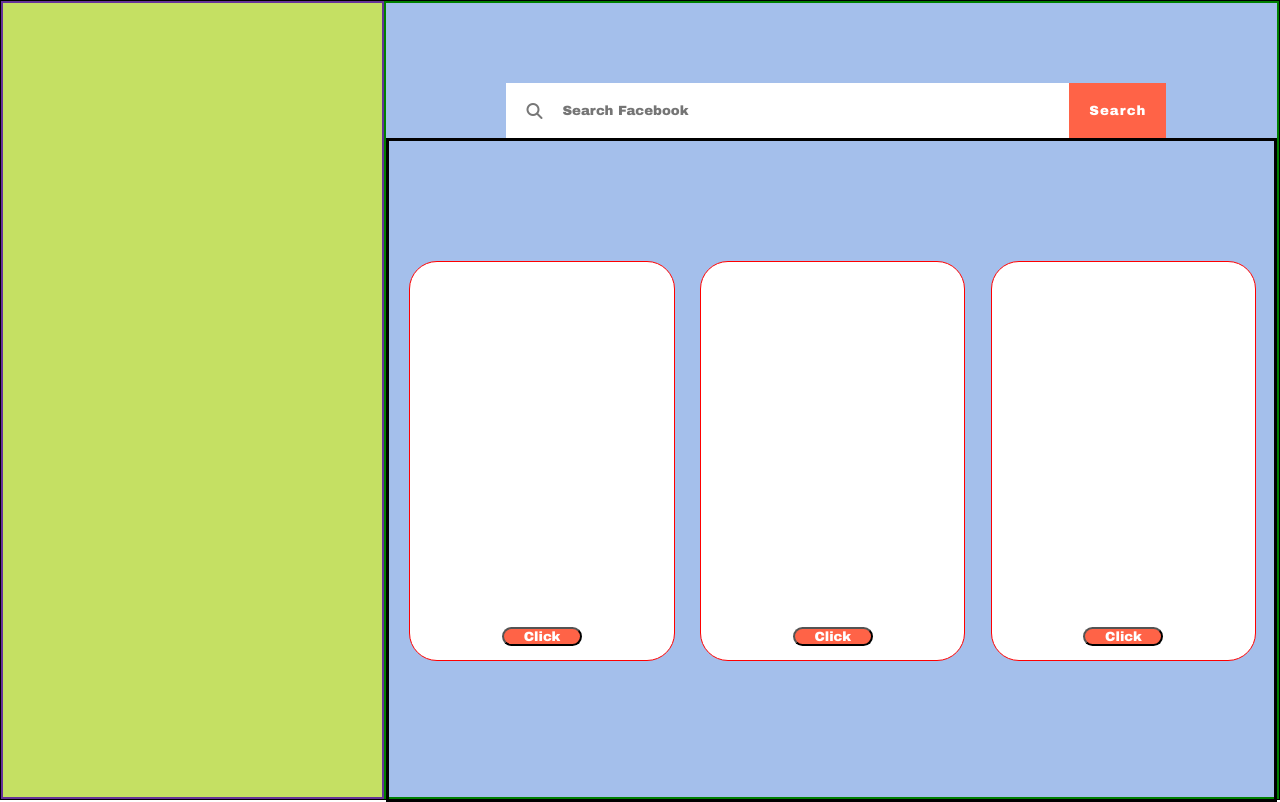
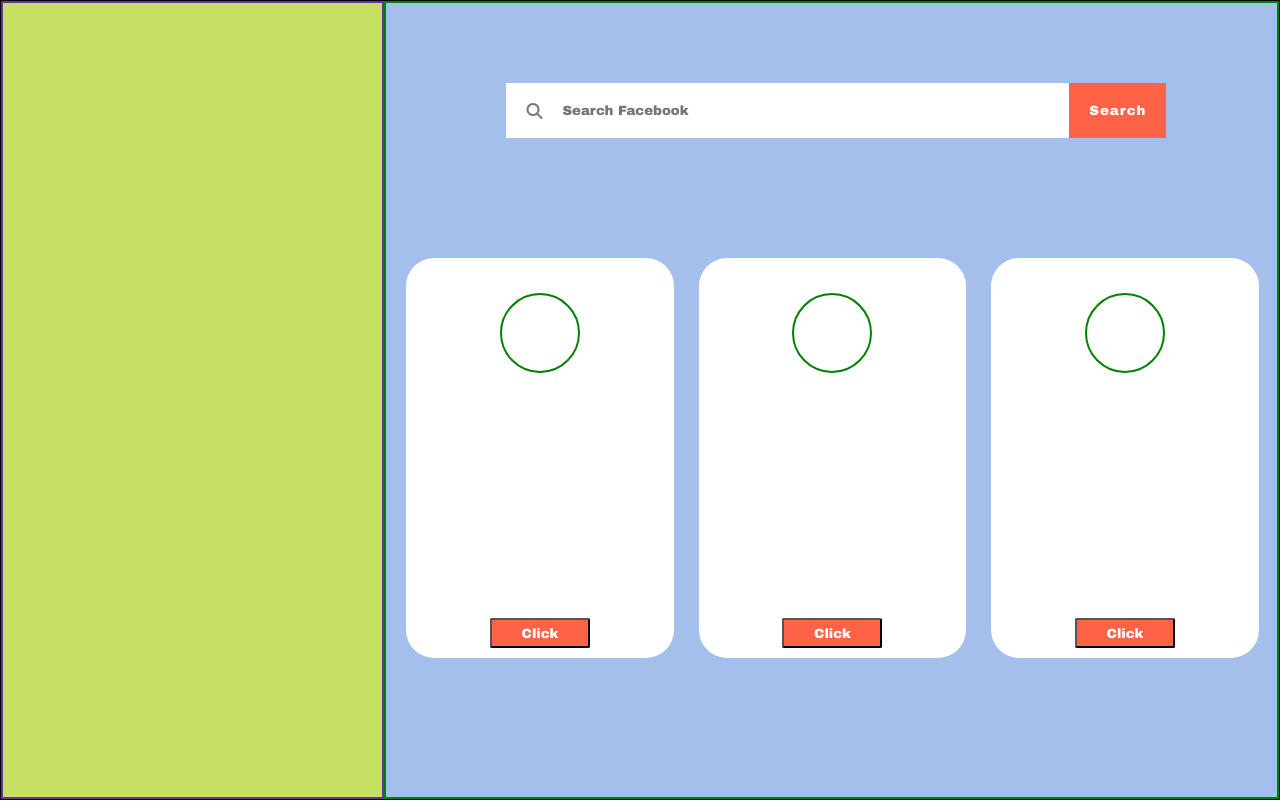
Before and after one commit to sulaiman0313/face, a plain HTML site: page index.html in a window 1280 px wide. Drawn offline with Linux system fonts and the light colour scheme; a web font is replaced by a local one.

Commit message:
facebook profile complete

```diff
--- a/index.html
+++ b/index.html
@@ -32,19 +32,25 @@
             </div>
             <div class="cards">
                 <div class="card"> <!---1-->
+                    <div class="cir">
 
+                    </div>
 
                     <button class="btn">Click</button>
                 </div>
 
                 <div class="card"><!--2-->
+                    <div class="cir">
 
+                    </div>
 
                     <button class="btn">Click</button>
                 </div>
 
                 <div class="card"><!--3-->
+                    <div class="cir">
 
+                    </div>
 
                     <button class="btn">Click</button>
                 </div>
--- a/style.css
+++ b/style.css
@@ -54,11 +54,11 @@ form .fa-search{
     font-weight: 800;
 }
 .cards{
-    border: 3px solid black;
+    /* border: 3px solid black; */
     height: 83vh;
 }
 .card{
-    border: 1px solid red;
+    /* border: 1px solid red; */
     display: inline-flex;
     height: 50vh;
     width: 30%;
@@ -74,9 +74,22 @@ form .fa-search{
 }
 .btn{
     margin-bottom: -350px;
-    width: 80px;
-    border-radius: 20px;
+    width: 100px;
+    height: 30px;
+    border-radius: 2px;
     background: tomato;
     color: #fff;
+    position: absolute;
+
+
+
 
 }
+.cir{
+    border: 2px solid green;
+    height: 80px;
+    width: 80px;
+    border-radius: 50%;
+    margin-top: -250px;
+
+}
```
